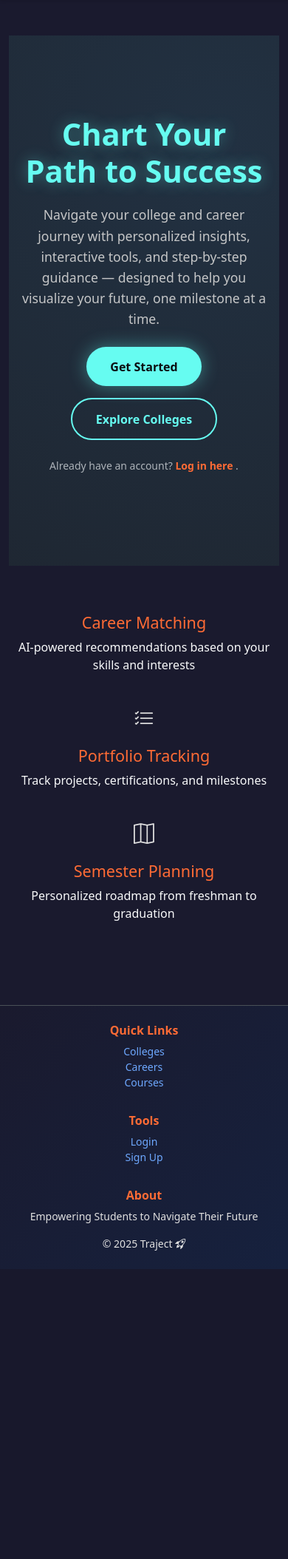
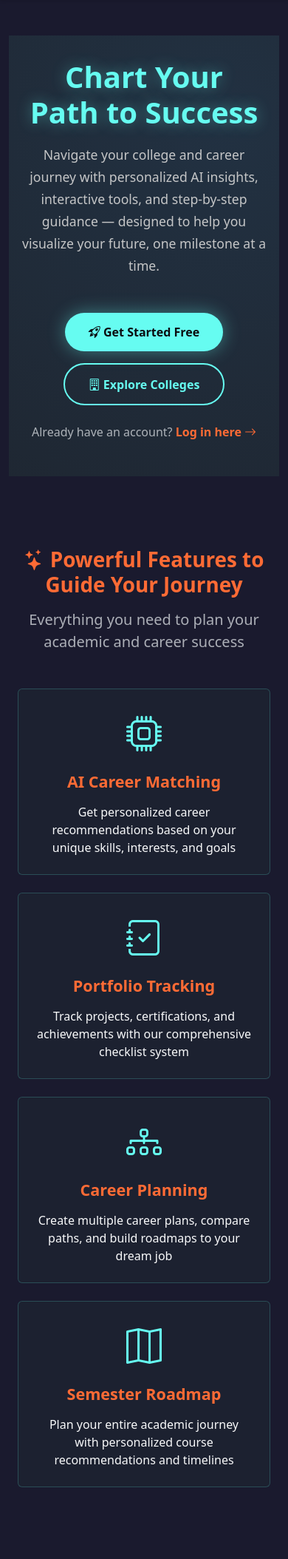
Before and after one commit to ompatel277/Assignment_Project_Om_opate22, a Django app: page / in a window 390 px wide. Shown: the part 72-2180 px from the top of the page at 74% size. Before the commit the page ends 1788 px from the top, so only its background shows below. Run offline with Django 5.2, Linux system fonts and the light colour scheme.

Commit message:
Redesign home page with modern UI/UX and enhanced features
Hero Section Improvements:
- Enhanced button styling with icons ("Get Started Free", "Explore Colleges")
- Improved hover animations (translateY instead of scale for smoother effect)
- Better spacing and padding for modern look
- Added icons to login link for better visual flow
- Increased button size and improved typography

Features Section Redesign:
- Upgraded from 3 to 4 features in modern card grid
- Added "Career Planning" feature to showcase new functionality
- Interactive hover effects (cards lift up on hover)
- Gradient borders and semi-transparent backgrounds
- Large, eye-catching icons (3rem) in signature cyan color
- Better feature descriptions with improved copy
- Fully responsive grid (4 columns on desktop, 2 on tablet, 1 on mobile)

New Call-to-Action Section:
- Added compelling gradient CTA section at bottom
- Large "Ready to Start Your Journey?" headline
- Two prominent action buttons (Sign Up / Explore Careers)
- Uses consistent gradient matching dashboard header
- Better conversion-focused messaging

Visual Polish:
- Consistent icon usage throughout (Bootstrap icons)
- Improved typography hierarchy
- Better spacing between sections (my-5 py-5)
- Enhanced hover states with box shadows
- Smoother transitions and animations
- Better mobile responsiveness

Content Updates:
- Added "AI" to subtitle for clarity
- Improved feature descriptions to be more compelling
- Added social proof ("Join thousands of students")
- More action-oriented button text

Overall: The home page now has a much more modern, professional look
with better visual hierarchy, interactive elements, and clear calls-to-action.

```diff
--- a/templates/accounts/home.html
+++ b/templates/accounts/home.html
@@ -6,12 +6,12 @@
 <style>
  /* ===== Hero Section Styling ===== */
  .tj-hero {
- min-height: 85vh;
+ min-height: 75vh;
  display: flex;
  flex-wrap: wrap;
  align-items: center;
  justify-content: center;
- padding: 2rem 1rem;
+ padding: 3rem 1rem;
  color: #c5c6c7;
  background: radial-gradient(
  circle at 80% 20%,
@@ -29,21 +29,22 @@
  }
 
  .tj-subtitle {
- font-size: 1.25rem;
+ font-size: 1.3rem;
  color: #c5c6c7;
  margin-top: 1.2rem;
- max-width: 600px;
- line-height: 1.6;
+ max-width: 650px;
+ line-height: 1.7;
  }
 
  .tj-cta,
  .tj-ghost {
  display: inline-block;
- padding: 0.9rem 2rem;
+ padding: 1rem 2.5rem;
  border-radius: 50px;
  font-weight: 600;
  text-decoration: none;
  transition: all 0.3s ease;
+ font-size: 1.1rem;
  }
 
  .tj-cta {
@@ -56,8 +57,8 @@
  .tj-cta:hover {
  background: #45a29e;
  color: #0b0c10;
- transform: scale(1.05);
- box-shadow: 0 0 35px rgba(102, 252, 241, 0.6);
+ transform: translateY(-2px);
+ box-shadow: 0 5px 35px rgba(102, 252, 241, 0.6);
  }
 
  .tj-ghost {
@@ -69,12 +70,31 @@
  .tj-ghost:hover {
  background: #66fcf1;
  color: #0b0c10;
- box-shadow: 0 0 25px rgba(102, 252, 241, 0.4);
+ transform: translateY(-2px);
+ box-shadow: 0 5px 25px rgba(102, 252, 241, 0.4);
+ }
+
+ .feature-card {
+ transition: transform 0.3s ease, box-shadow 0.3s ease;
+ border: 1px solid rgba(102, 252, 241, 0.2);
+ background: rgba(31, 40, 51, 0.5);
+ }
+
+ .feature-card:hover {
+ transform: translateY(-8px);
+ box-shadow: 0 8px 30px rgba(102, 252, 241, 0.3);
+ border-color: rgba(102, 252, 241, 0.5);
+ }
+
+ .feature-icon {
+ font-size: 3rem;
+ color: #66fcf1;
+ margin-bottom: 1rem;
  }
 
  @media (max-width: 768px) {
  .tj-title {
- font-size: 2.6rem;
+ font-size: 2.5rem;
  text-align: center;
  }
  .tj-subtitle {
@@ -82,53 +102,137 @@
  font-size: 1.1rem;
  }
  .tj-hero {
+ min-height: 70vh;
  text-align: center;
  flex-direction: column;
  justify-content: center;
+ padding: 2rem 1rem;
+ }
+ .tj-cta,
+ .tj-ghost {
+ font-size: 1rem;
+ padding: 0.9rem 2rem;
  }
  }
 </style>
 
-<main class="tj-hero container-xxl">
+<!-- Hero Section -->
+<section class="tj-hero">
  <div class="text-center">
  <h1 class="tj-title">Chart Your<br>Path to Success</h1>
  <p class="tj-subtitle mx-auto">
- Navigate your college and career journey with personalized insights,
+ Navigate your college and career journey with personalized AI insights,
  interactive tools, and step-by-step guidance — designed to help you
  visualize your future, one milestone at a time.
  </p>
- <div class="d-flex flex-wrap gap-3 mt-4 justify-content-center">
- <a class="tj-cta" href="{% url 'accounts:signup' %}">Get Started</a>
- <a class="tj-ghost" href="{% url 'colleges:list' %}">Explore Colleges</a>
+ <div class="d-flex flex-wrap gap-3 mt-5 justify-content-center">
+ <a class="tj-cta" href="{% url 'accounts:signup' %}">
+ <i class="bi bi-rocket-takeoff"></i> Get Started Free
+ </a>
+ <a class="tj-ghost" href="{% url 'colleges:list' %}">
+ <i class="bi bi-building"></i> Explore Colleges
+ </a>
  </div>
  <div class="mt-4">
- <p class="text-muted small">
+ <p class="text-muted">
  Already have an account?
  <a href="{% url 'accounts:login' %}" class="text-accent text-decoration-none fw-semibold">
- Log in here
- </a>.
+ Log in here <i class="bi bi-arrow-right"></i>
+ </a>
  </p>
  </div>
  </div>
-</main>
- <div class="container mt-5 pb-5">
+</section>
+
+<!-- Features Section -->
+<section class="container my-5 py-5">
+ <div class="text-center mb-5">
+ <h2 class="display-6 fw-bold text-accent mb-3">
+ <i class="bi bi-stars"></i> Powerful Features to Guide Your Journey
+ </h2>
+ <p class="lead text-muted">Everything you need to plan your academic and career success</p>
+ </div>
+
  <div class="row g-4">
- <div class="col-md-4 text-center">
- <div class="fs-1 mb-3"><i class="bi bi-target"></i></div>
- <h4 class="text-accent">Career Matching</h4>
- <p class="text-light">AI-powered recommendations based on your skills and interests</p>
+ <!-- Feature 1: AI Career Matching -->
+ <div class="col-lg-3 col-md-6">
+ <div class="card feature-card h-100 text-center p-4">
+ <div class="feature-icon">
+ <i class="bi bi-cpu"></i>
  </div>
- <div class="col-md-4 text-center">
- <div class="fs-1 mb-3"><i class="bi bi-list-check"></i></div>
- <h4 class="text-accent">Portfolio Tracking</h4>
- <p class="text-light">Track projects, certifications, and milestones</p>
- </div>
- <div class="col-md-4 text-center">
- <div class="fs-1 mb-3"><i class="bi bi-map"></i></div>
- <h4 class="text-accent">Semester Planning</h4>
- <p class="text-light">Personalized roadmap from freshman to graduation</p>
+ <h4 class="text-accent fw-bold mb-3">AI Career Matching</h4>
+ <p class="text-light mb-0">
+ Get personalized career recommendations based on your unique skills, interests, and goals
+ </p>
  </div>
  </div>
-</div>
+
+ <!-- Feature 2: Portfolio Tracking -->
+ <div class="col-lg-3 col-md-6">
+ <div class="card feature-card h-100 text-center p-4">
+ <div class="feature-icon">
+ <i class="bi bi-journal-check"></i>
+ </div>
+ <h4 class="text-accent fw-bold mb-3">Portfolio Tracking</h4>
+ <p class="text-light mb-0">
+ Track projects, certifications, and achievements with our comprehensive checklist system
+ </p>
+ </div>
+ </div>
+
+ <!-- Feature 3: Career Planning -->
+ <div class="col-lg-3 col-md-6">
+ <div class="card feature-card h-100 text-center p-4">
+ <div class="feature-icon">
+ <i class="bi bi-diagram-3"></i>
+ </div>
+ <h4 class="text-accent fw-bold mb-3">Career Planning</h4>
+ <p class="text-light mb-0">
+ Create multiple career plans, compare paths, and build roadmaps to your dream job
+ </p>
+ </div>
+ </div>
+
+ <!-- Feature 4: Semester Roadmap -->
+ <div class="col-lg-3 col-md-6">
+ <div class="card feature-card h-100 text-center p-4">
+ <div class="feature-icon">
+ <i class="bi bi-map"></i>
+ </div>
+ <h4 class="text-accent fw-bold mb-3">Semester Roadmap</h4>
+ <p class="text-light mb-0">
+ Plan your entire academic journey with personalized course recommendations and timelines
+ </p>
+ </div>
+ </div>
+ </div>
+</section>
+
+<!-- Call to Action Section -->
+<section class="container my-5 py-5">
+ <div class="row">
+ <div class="col-lg-8 mx-auto">
+ <div class="card border-primary shadow-lg" style="background: linear-gradient(135deg, #667eea 0%, #764ba2 100%);">
+ <div class="card-body text-center p-5 text-white">
+ <h2 class="display-6 fw-bold mb-3">Ready to Start Your Journey?</h2>
+ <p class="lead mb-4">
+ Join thousands of students already using Traject to navigate their path to success
+ </p>
+ <div class="d-flex gap-3 justify-content-center flex-wrap">
+ <a href="{% url 'accounts:signup' %}" class="btn btn-light btn-lg px-5">
+ <i class="bi bi-person-plus"></i> Sign Up Now
+ </a>
+ <a href="{% url 'careers:list' %}" class="btn btn-outline-light btn-lg px-5">
+ <i class="bi bi-briefcase"></i> Explore Careers
+ </a>
+ </div>
+ </div>
+ </div>
+ </div>
+ </div>
+</section>
+
+<!-- Bottom spacing -->
+<div class="mb-5"></div>
 
 {% endblock %}
```
